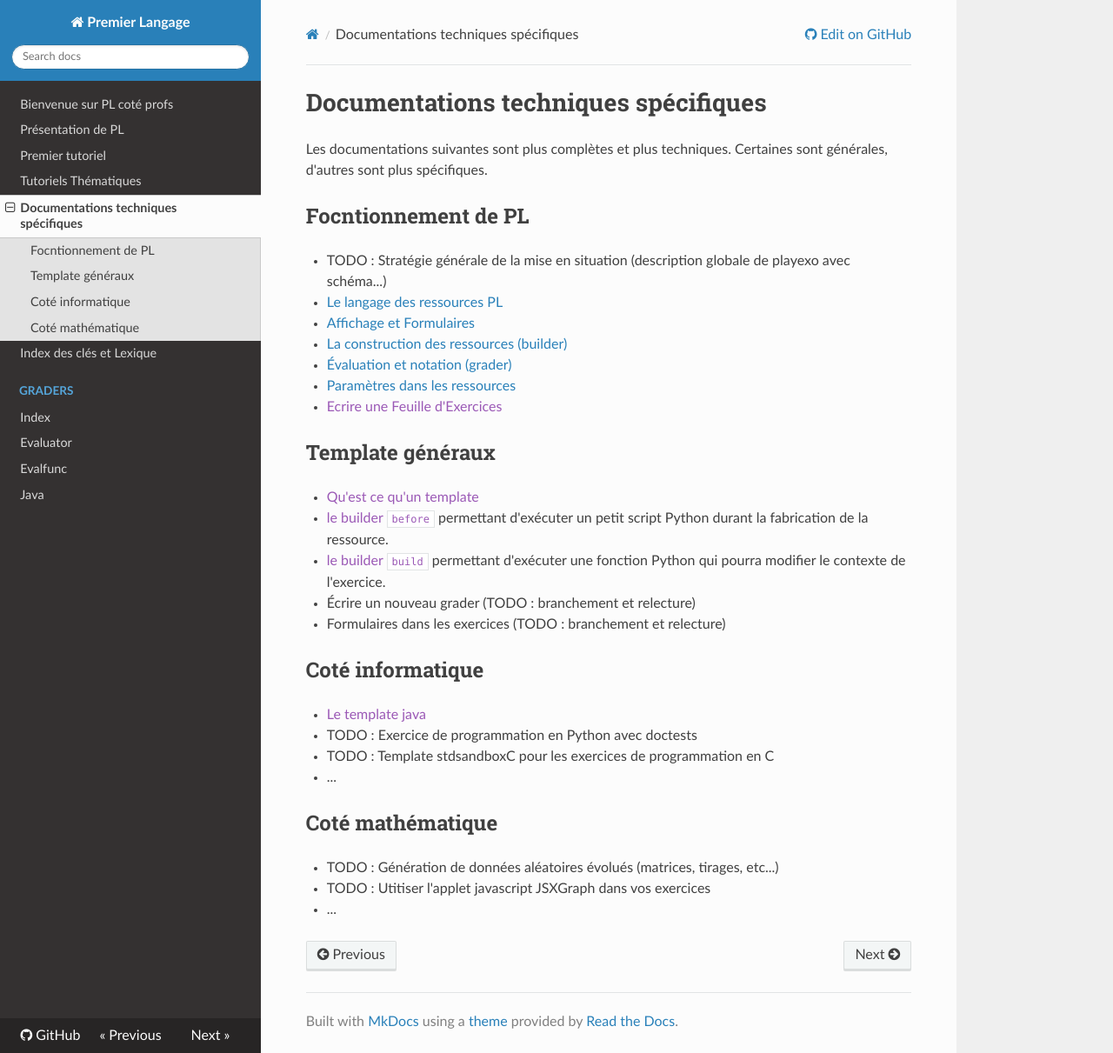
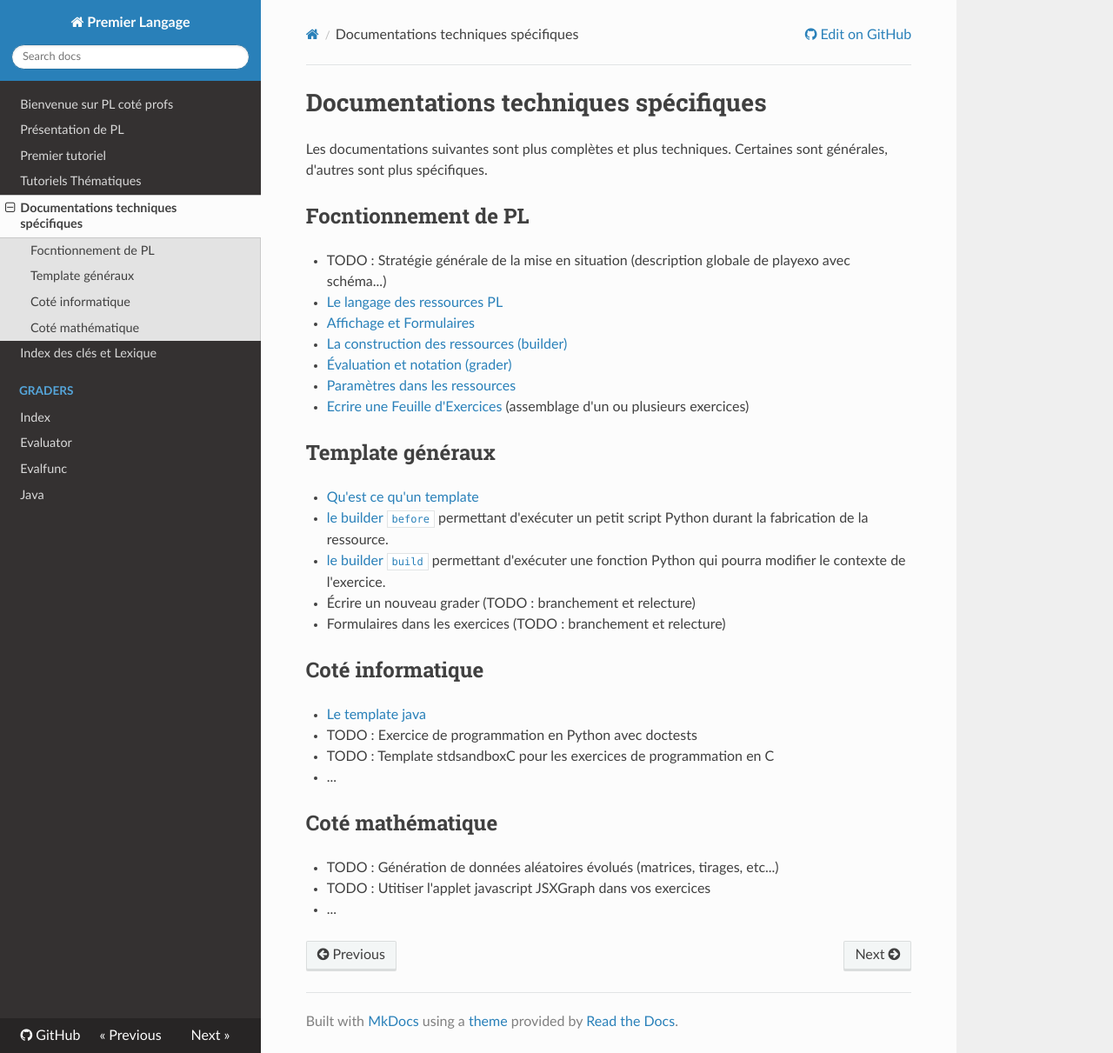
Before and after one commit to ddoyen/premierlangage-doc, an MkDocs documentation site: the page built from docs/documentations_techniques.md, in a window 1280 px wide and 1211 px high. Shown: the whole window at 87% size. Built offline with MkDocs 1.6.1, drawn with Linux system fonts in a browser that asks for light colours; nearby versions of some CDN libraries.

Commit message:
Update documentations_techniques.md

```diff
--- a/docs/documentations_techniques.md
+++ b/docs/documentations_techniques.md
@@ -11,21 +11,21 @@ d'autres sont plus spécifiques.
 * [La construction des ressources (builder)](construction.md)
 * [Évaluation et notation (grader)](evaluation.md)
 * [Paramètres dans les ressources](pl_settings.md)
-* [Ecrire une Feuille d'Exercices]('pltp.md')
+* [Ecrire une Feuille d'Exercices](pltp.md) (assemblage d'un ou plusieurs exercices)
 
 ## Template généraux
 
-* [Qu'est ce qu'un template]('template_index.md')
-* [le builder `before`]('before.md') permettant d'exécuter un petit script Python durant la
+* [Qu'est ce qu'un template](template_index.md)
+* [le builder `before`](before.md) permettant d'exécuter un petit script Python durant la
   fabrication de la ressource.
-* [le builder `build`]('build.md') permettant d'exécuter une fonction Python qui pourra modifier
+* [le builder `build`](build.md) permettant d'exécuter une fonction Python qui pourra modifier
   le contexte de l'exercice.
 * Écrire un nouveau grader (TODO : branchement et relecture)
 * Formulaires dans les exercices (TODO : branchement et relecture)
 
 ## Coté informatique
 
-* [Le template java]('template_java.md')
+* [Le template java](template_java.md)
 * TODO : Exercice de programmation en Python avec doctests
 * TODO : Template stdsandboxC pour les exercices de programmation en C
 * ...
```
